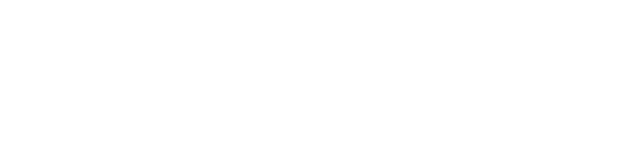
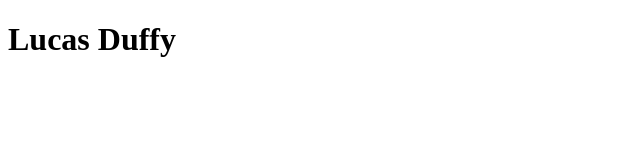
Before and after one commit to L-Duffy/my-portfolio, a plain HTML site: page index.html in a window 1280 px wide. Shown: the whole page, without its empty margins (0-640 px from the left). Drawn offline with Linux system fonts and the light colour scheme.

Commit message:
added h1 to index.html

```diff
--- a/index.html
+++ b/index.html
@@ -22,5 +22,8 @@
 		  - Switch out your lorem ipsum for Hipster Ipsum (https://hipsum.co/).
 		  - Add another H3 that contains "Contact Me," a paragraph tag containing your email, and a paragraph tag containing your phone number (these can be fake!).
 	 -->
+     <div>
+         <h1>Lucas Duffy</h1>
+     </div>
   </body>
 </html>
```
